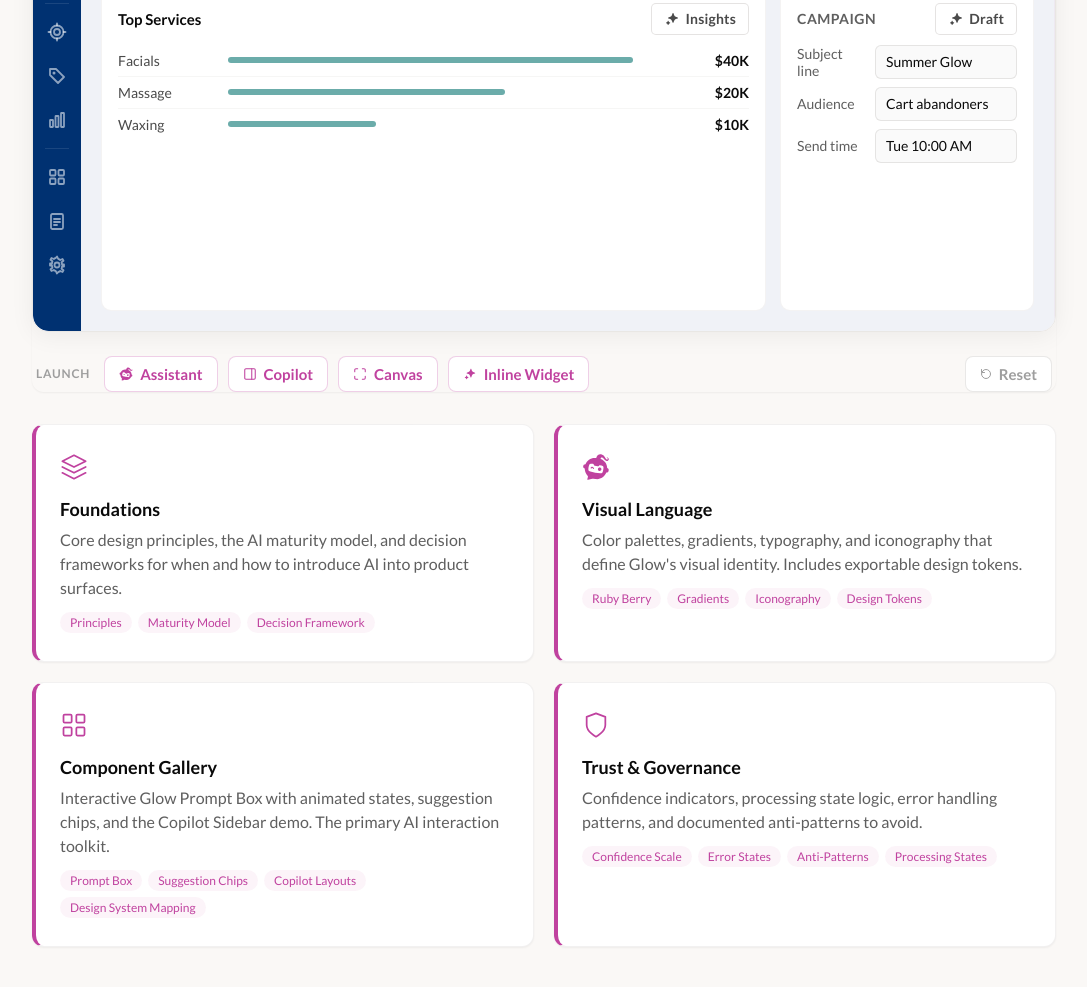
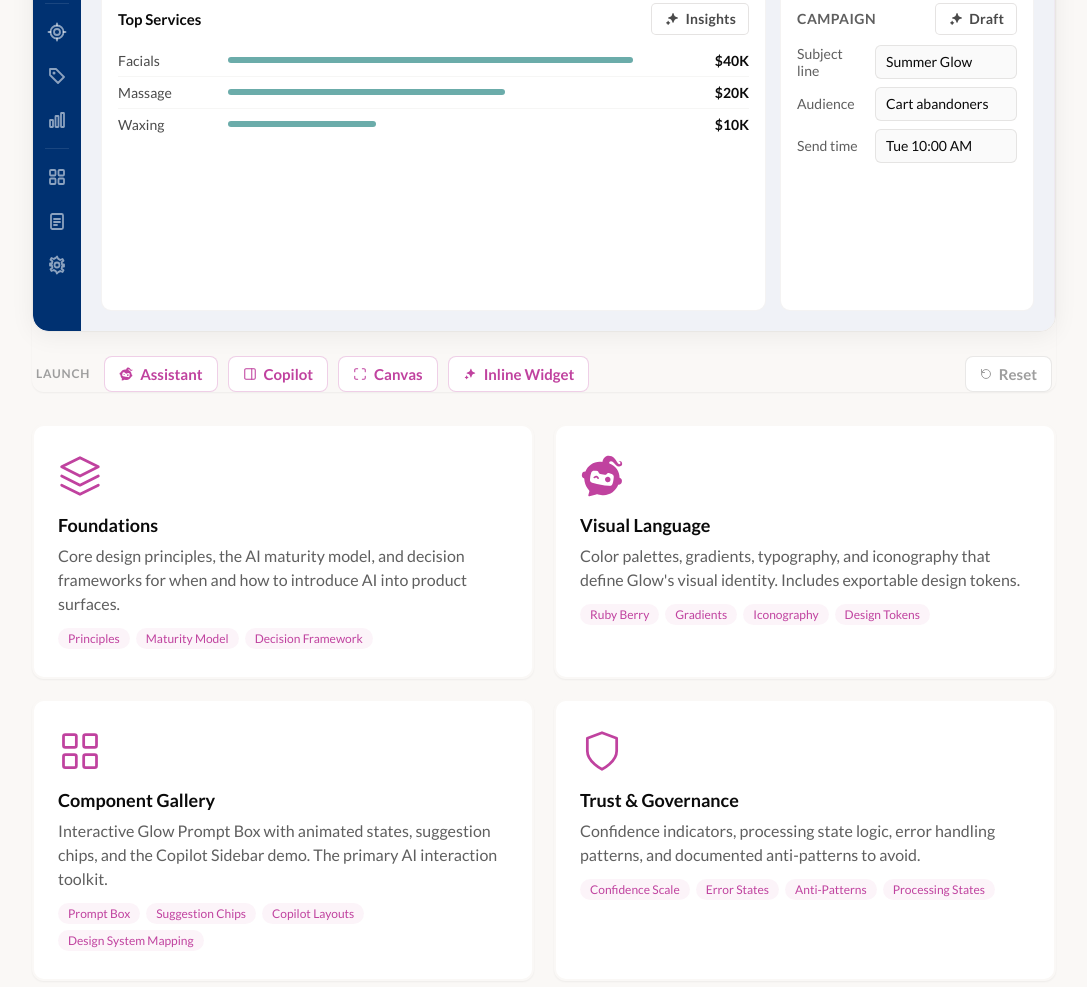
Before and after one commit to charissagudknecht-design/ai-interaction-standards, a plain HTML site: page docs/index.html in a window 1280 px wide. Shown: the part 435-1422 px from the top of the page, without its empty margins (96-1183 px from the left). Drawn offline with Linux system fonts and the light colour scheme.

Commit message:
Hub cards: drop stroke, bigger icons, spinning gradient stroke on hover
Co-Authored-By: Claude Opus 5.5 <noreply@anthropic.com>
Claude-Session: https://claude.ai/code/session_01LJTHUQjhshoHdyK9XV8jSP

```diff
--- a/docs/styles/ai-hub.css
+++ b/docs/styles/ai-hub.css
@@ -197,25 +197,47 @@ body.ai-hub {
     gap: 20px;
     margin: 32px 0;
 }
+@property --hub-angle {
+    syntax: '<angle>';
+    initial-value: 0deg;
+    inherits: false;
+}
+@keyframes hub-spin {
+    from { --hub-angle: 0deg; }
+    to { --hub-angle: 360deg; }
+}
 .ai-hub__card {
-    background: white;
     border-radius: 12px;
-    border: 1px solid rgba(40, 30, 20, 0.06);
-    border-left: 4px solid var(--hub-accent);
+    border: 2px solid transparent;
+    background: linear-gradient(#fff, #fff) padding-box;
     padding: 28px 24px;
     text-decoration: none;
     color: inherit;
     box-shadow: 0 1px 2px rgba(0, 0, 0, 0.05);
-    transition: all 200ms ease;
+    transition: box-shadow 200ms ease, transform 200ms ease;
     display: block;
 }
-.ai-hub__card:hover {
+/* Hover: the prompt box's Ruby gradient spins around the stroke */
+.ai-hub__card:hover,
+.ai-hub__card:focus-visible {
+    background:
+        linear-gradient(#fff, #fff) padding-box,
+        conic-gradient(from var(--hub-angle), #C0429F, #E082C0, #FBECD6, #E082C0, #C0429F) border-box;
+    animation: hub-spin 3s linear infinite;
     box-shadow: 0 4px 20px rgba(0, 0, 0, 0.08);
     transform: translateY(-2px);
 }
+@media (prefers-reduced-motion: reduce) {
+    .ai-hub__card:hover, .ai-hub__card:focus-visible { animation: none; transform: none; }
+}
 .ai-hub__card-icon {
-    font-size: 24px;
-    margin-bottom: 12px;
+    margin-bottom: 16px;
+    display: block;
+}
+.ai-hub__card-icon svg,
+.ai-hub__card-icon img {
+    width: 44px;
+    height: 44px;
     display: block;
 }
 .ai-hub__card-title {
```
